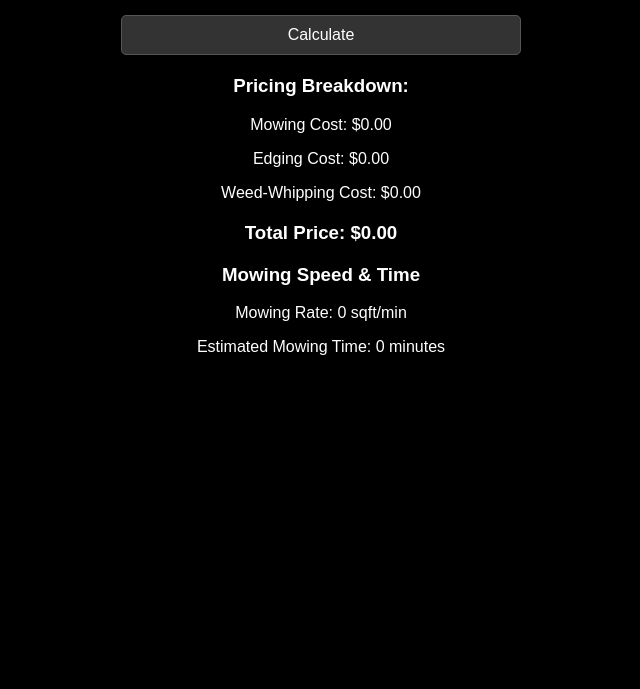
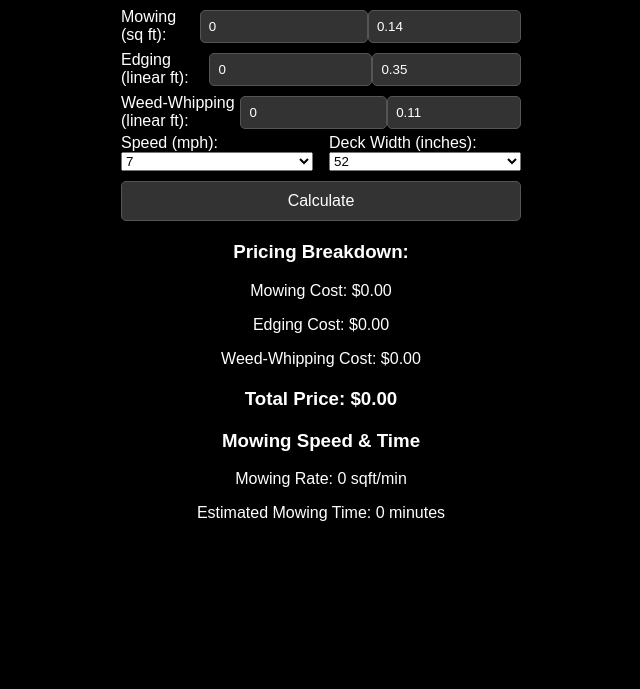
Before and after one commit to pinkwaffles999/AK, a plain HTML site: page index.html in a window 1280 px wide. Shown: the part 111-800 px from the top of the page, without its empty margins (319-959 px from the left). Drawn offline with Linux system fonts and the light colour scheme.

Commit message:
Update index.html

```diff
--- a/index.html
+++ b/index.html
@@ -3,7 +3,7 @@
 <head>
     <meta charset="UTF-8">
     <meta name="viewport" content="width=device-width, initial-scale=1.0">
-    <title>AK Lawn Service Calculator</title>
+    <title>Lawn Service Pricing Calculator</title>
     <style>
         body {
             background-color: black;
@@ -18,6 +18,10 @@
             padding: 20px;
             border-radius: 10px;
         }
+        label {
+            text-align: left;
+            display: block;
+        }
         .input-row {
             display: flex;
             justify-content: space-between;
@@ -25,7 +29,7 @@
             width: 100%;
         }
         .input-row input {
-            width: 74%;
+            width: 50%;
             margin: 5px 0;
             padding: 8px;
             background-color: #333;
@@ -33,28 +37,18 @@
             border: 1px solid #555;
             border-radius: 5px;
         }
-        .price-dropdown {
-            width: 24%;
-            padding: 8px;
-            background-color: #333;
-            color: white;
-            border: 1px solid #555;
-            border-radius: 5px;
-            min-width: 60px;
-            text-align: center;
+        .input-row .price-input {
+            width: 45%;
         }
         .dropdown-container {
             display: flex;
             justify-content: space-between;
-            margin-top: 10px;
+        }
+        .dropdown-container label {
+            width: 48%;
         }
         .dropdown-container select {
-            width: 48%;
-            padding: 8px;
-            background-color: #333;
-            color: white;
-            border: 1px solid #555;
-            border-radius: 5px;
+            width: 100%;
         }
         button {
             cursor: pointer;
@@ -77,11 +71,11 @@
     <script>
         function calculatePrice() {
             let mowingSqFt = parseFloat(document.getElementById('mowingSqFt').value) || 0;
-            let mowingRate = parseFloat(document.getElementById('mowingRate').value) || 0.12;
+            let mowingRate = parseFloat(document.getElementById('mowingRate').value) || 0.14;
             let edgingFt = parseFloat(document.getElementById('edgingFt').value) || 0;
-            let edgingRate = parseFloat(document.getElementById('edgingRate').value) || 0.15;
+            let edgingRate = parseFloat(document.getElementById('edgingRate').value) || 0.35;
             let weedFt = parseFloat(document.getElementById('weedFt').value) || 0;
-            let weedRate = parseFloat(document.getElementById('weedRate').value) || 0.10;
+            let weedRate = parseFloat(document.getElementById('weedRate').value) || 0.11;
             let speedMph = parseFloat(document.getElementById('mowingSpeed').value) || 7;
             let deckWidthInches = parseFloat(document.getElementById('deckWidth').value) || 52;
 
@@ -106,8 +100,45 @@
 </head>
 <body>
     <div class="container">
-        <h2>AK Lawn Service Calculator</h2>
-
+        <h2>Lawn Service Pricing Calculator</h2>
+        <div class="input-row">
+            <label>Mowing (sq ft):</label>
+            <input type="number" id="mowingSqFt" value="0">
+            <input type="number" id="mowingRate" class="price-input" value="0.14" step="0.01">
+        </div>
+        <div class="input-row">
+            <label>Edging (linear ft):</label>
+            <input type="number" id="edgingFt" value="0">
+            <input type="number" id="edgingRate" class="price-input" value="0.35" step="0.01">
+        </div>
+        <div class="input-row">
+            <label>Weed-Whipping (linear ft):</label>
+            <input type="number" id="weedFt" value="0">
+            <input type="number" id="weedRate" class="price-input" value="0.11" step="0.01">
+        </div>
+        <div class="dropdown-container">
+            <label>Speed (mph):
+                <select id="mowingSpeed">
+                    <option value="4">4</option>
+                    <option value="6">6</option>
+                    <option value="7" selected>7</option>
+                    <option value="8">8</option>
+                    <option value="10">10</option>
+                    <option value="12">12</option>
+                    <option value="14">14</option>
+                    <option value="16">16</option>
+                </select>
+            </label>
+            <label>Deck Width (inches):
+                <select id="deckWidth">
+                    <option value="42">42</option>
+                    <option value="48">48</option>
+                    <option value="52" selected>52</option>
+                    <option value="60">60</option>
+                    <option value="72">72</option>
+                </select>
+            </label>
+        </div>
         <button onclick="calculatePrice()">Calculate</button>
 
         <h3>Pricing Breakdown:</h3>
```
